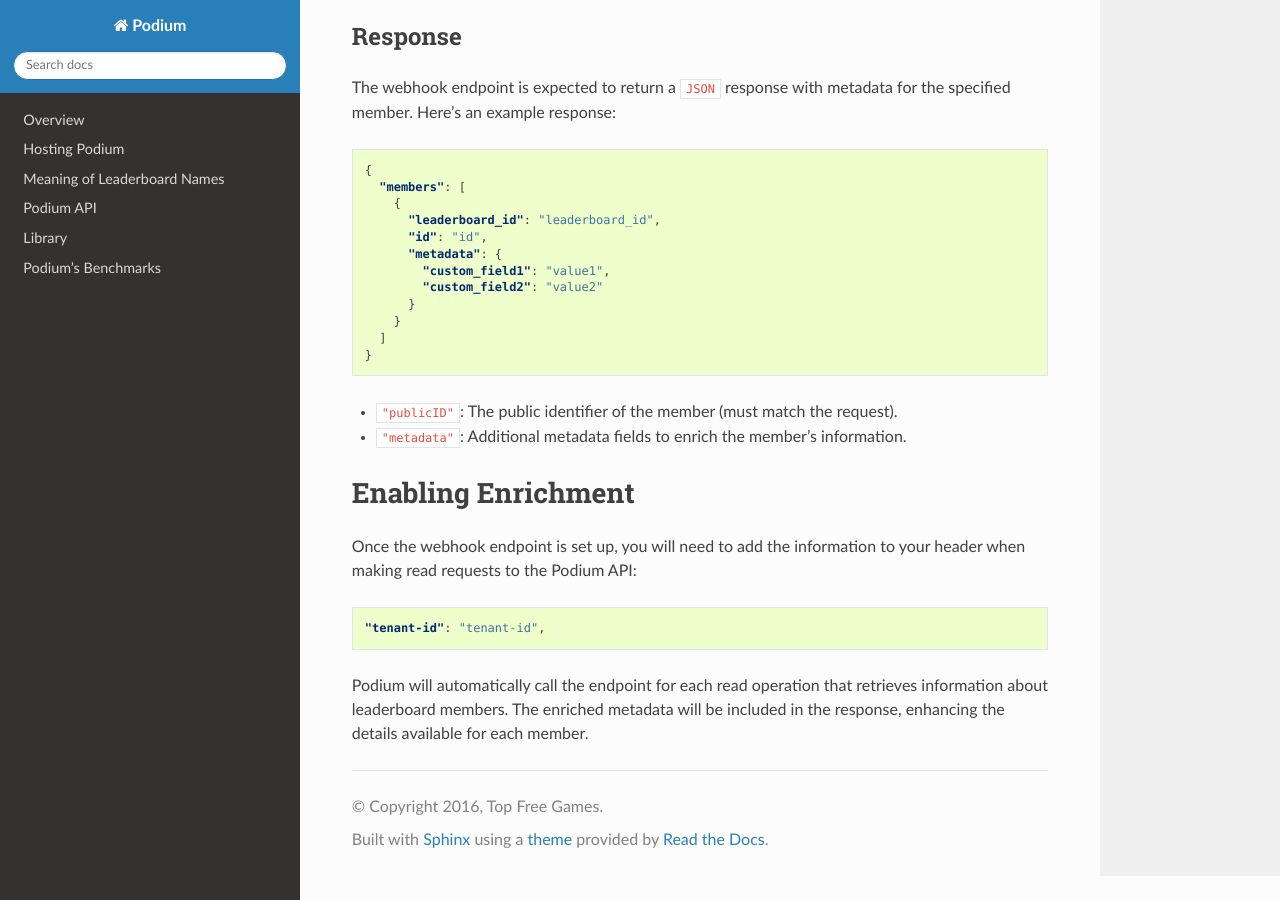
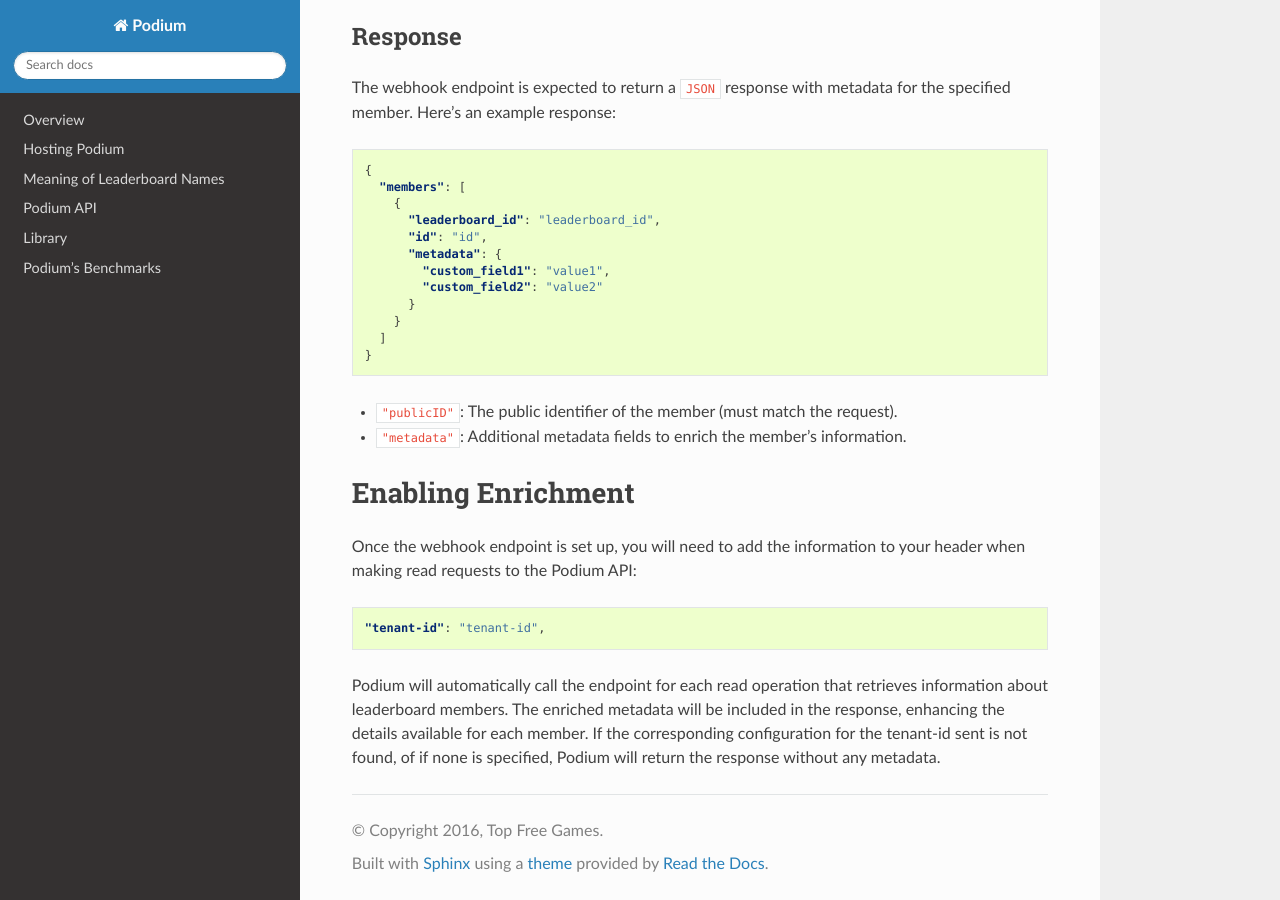
Before and after one commit to topfreegames/podium, a Sphinx documentation site: the page built from docs/leaderboard-enrichment.md, in a window 1280 px wide and 900 px high, scrolled down 1106 px. Built offline with Sphinx 7.4.7 and the Read the Docs theme 2.0.0, drawn with Linux system fonts in a browser that asks for light colours.

Commit message:
update docs/leaderboard-enrichment.md
Co-authored-by: miguelreiswildlife <108534663+miguelreiswildlife@users.noreply.github.com>

````diff
--- a/docs/leaderboard-enrichment.md
+++ b/docs/leaderboard-enrichment.md
@@ -69,4 +69,4 @@
 "tenant-id": "tenant-id",
 ```
 
-Podium will automatically call the endpoint for each read operation that retrieves information about leaderboard members. The enriched metadata will be included in the response, enhancing the details available for each member.
+Podium will automatically call the endpoint for each read operation that retrieves information about leaderboard members. The enriched metadata will be included in the response, enhancing the details available for each member. If the corresponding configuration for the tenant-id sent is not found, of if none is specified, Podium will  return the response without any metadata.
````
